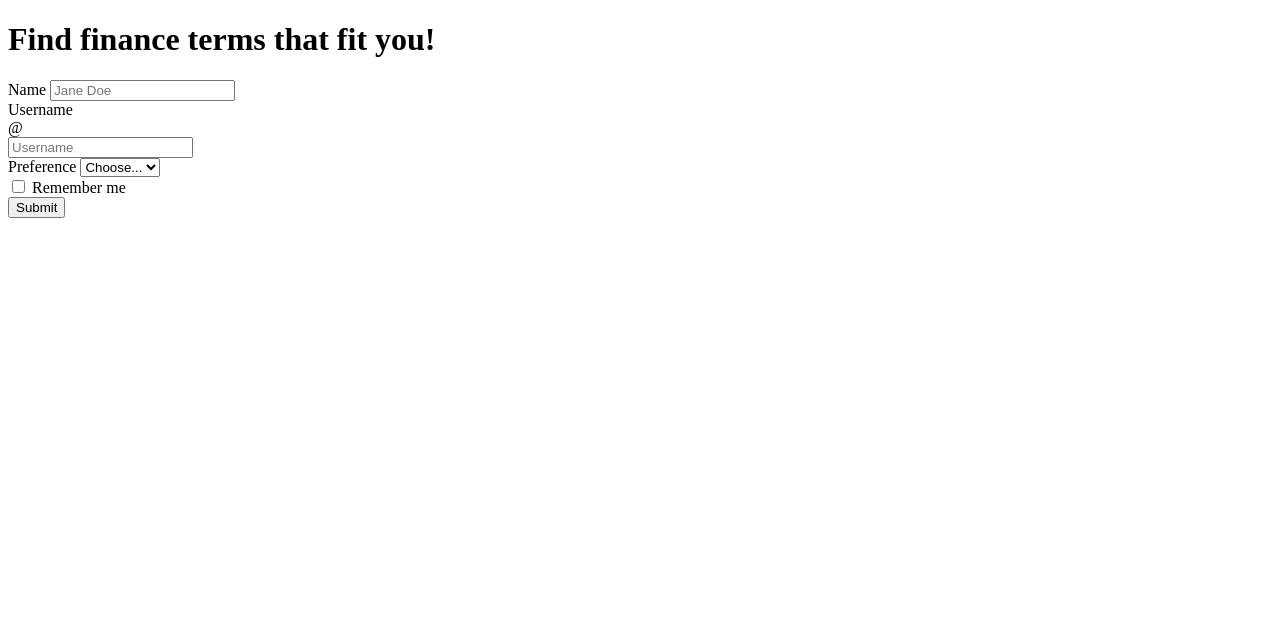
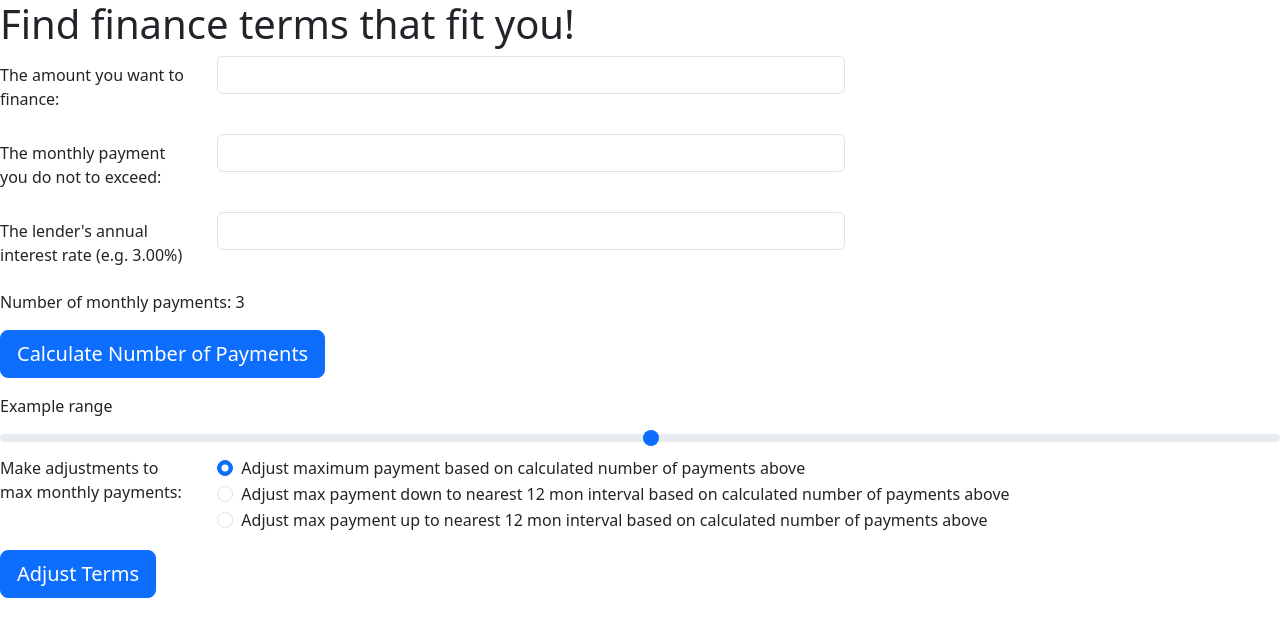
Before and after one commit to Pacman0126/finance-term-finder, a plain HTML site: page index.html in a window 1280 px wide. Drawn offline with nearby package versions, Linux system fonts and the light colour scheme.

Commit message:
add Bootstrap elements

```diff
--- a/index.html
+++ b/index.html
@@ -1,55 +1,147 @@
 <!DOCTYPE html>
 <html lang="en">
   <head>
-    <meta charset="UTF-8">
-    <meta name="viewport" content="width=device-width, initial-scale=1.0">
+    <meta charset="UTF-8" />
+    <meta name="viewport" content="width=device-width, initial-scale=1.0" />
     <title>Document</title>
+
+    <!-- Bootstrap 5 CSS -->
+    <link
+      href="https://cdn.jsdelivr.net/npm/bootstrap@5.3.3/dist/css/bootstrap.min.css"
+      rel="stylesheet"
+      integrity="sha384-QWTKZyjpPEjISv5WaRU9OFeRpok6YctnYmDr5pNlyT2bRjXh0JMhjY6hW+ALEwIH"
+      crossorigin="anonymous"
+    />
+
+    <!-- Custom CSS -->
+    <link rel="stylesheet" href="assets/css/style.css" />
   </head>
   <body>
     <h1>Find finance terms that fit you!</h1>
     <main>
       <section>
-
-<form class="row gx-3 gy-2 align-items-center">
-  <div class="col-sm-3">
-    <label class="visually-hidden" for="specificSizeInputName">Name</label>
-    <input type="text" class="form-control" id="specificSizeInputName" placeholder="Jane Doe">
-  </div>
-  <div class="col-sm-3">
-    <label class="visually-hidden" for="specificSizeInputGroupUsername">Username</label>
-    <div class="input-group">
-      <div class="input-group-text">@</div>
-      <input type="text" class="form-control" id="specificSizeInputGroupUsername" placeholder="Username">
+        <form>
+          <div class="row mb-3">
+            <label for="inputEmail3" class="col-sm-2 col-form-label"
+              >The amount you want to finance:</label
+            >
+            <div class="col-sm-6">
+              <input type="number" class="form-control" id="inputEmail3" />
             </div>
           </div>
-  <div class="col-sm-3">
-    <label class="visually-hidden" for="specificSizeSelect">Preference</label>
-    <select class="form-select" id="specificSizeSelect">
-      <option selected>Choose...</option>
-      <option value="1">One</option>
-      <option value="2">Two</option>
-      <option value="3">Three</option>
-    </select>
+
+          <div class="row mb-3">
+            <label for="inputEmail3" class="col-sm-2 col-form-label"
+              >The monthly payment you do not to exceed:</label
+            >
+            <div class="col-sm-6">
+              <input type="number" class="form-control" id="inputEmail3" />
             </div>
-  <div class="col-auto">
+          </div>
+
+          <div class="row mb-3">
+            <label for="inputPassword3" class="col-sm-2 col-form-label"
+              >The lender's annual interest rate (e.g. 3.00%)</label
+            >
+            <div class="col-sm-6">
+              <input type="number" class="form-control" id="inputPassword3" />
+            </div>
+          </div>
+
+          <div class="controls-area">
+            <!-- <button data-type="addition" class="btn btn--big btn--green"> -->
+            <!-- <i class="fas fa-plus"></i> -->
+            <!-- </button> -->
+          </div>
+
+          <div class="row mb-3">
+            <p>Number of monthly payments: <span>3</span></p>
+
+            <span>
+              <button type="button" class="btn btn-primary btn-lg">
+                Calculate Number of Payments
+              </button>
+            </span>
+          </div>
+
+          <label for="customRange3" class="form-label">Example range</label>
+          <input
+            type="range"
+            class="form-range"
+            min="1"
+            max="60"
+            step="1.0"
+            id="customRange3"
+          />
+
+          <fieldset class="row mb-3">
+            <legend class="col-form-label col-sm-2 pt-0">Make adjustments to max monthly payments:</legend>
+            <div class="col-sm-10">
               <div class="form-check">
-      <input class="form-check-input" type="checkbox" id="autoSizingCheck2">
-      <label class="form-check-label" for="autoSizingCheck2">
-        Remember me
+                <input
+                  class="form-check-input"
+                  type="radio"
+                  name="gridRadios"
+                  id="gridRadios1"
+                  value="option1"
+                  checked
+                />
+                <label class="form-check-label" for="gridRadios1">
+                  Adjust maximum payment based on calculated number of payments
+                  above
+                </label>
+              </div>
+              <div class="form-check">
+                <input
+                  class="form-check-input"
+                  type="radio"
+                  name="gridRadios"
+                  id="gridRadios2"
+                  value="option2"
+                />
+                <label class="form-check-label" for="gridRadios2">
+                  Adjust max payment down to nearest 12 mon interval based on
+                  calculated number of payments above
+                </label>
+              </div>
+              <div class="form-check">
+                <input
+                  class="form-check-input"
+                  type="radio"
+                  name="gridRadios"
+                  id="gridRadios3"
+                  value="option3"
+                />
+                <label class="form-check-label" for="gridRadios3">
+                  Adjust max payment up to nearest 12 mon interval based on
+                  calculated number of payments above
                 </label>
               </div>
             </div>
-  <div class="col-auto">
-    <button type="submit" class="btn btn-primary">Submit</button>
+          </fieldset>
+
+          <span>
+            <button type="button" class="btn btn-primary btn-lg">
+              Adjust Terms
+            </button>
+          </span>
+          <!-- <div class="row mb-3">
+            <div class="col-sm-10 offset-sm-2">
+              <div class="form-check">
+                <input
+                  class="form-check-input"
+                  type="checkbox"
+                  id="gridCheck1"
+                />
+                <label class="form-check-label" for="gridCheck1">
+                  Example checkbox
+                </label>
               </div>
+            </div>
+          </div> -->
+
         </form>
-
       </section>
-
-
-
-
     </main>
-
   </body>
 </html>
```
Also changed, not shown: assets/css/style.css (added), assets/js/script.js (added). Lines whose indentation alone changed are shown as unchanged.
